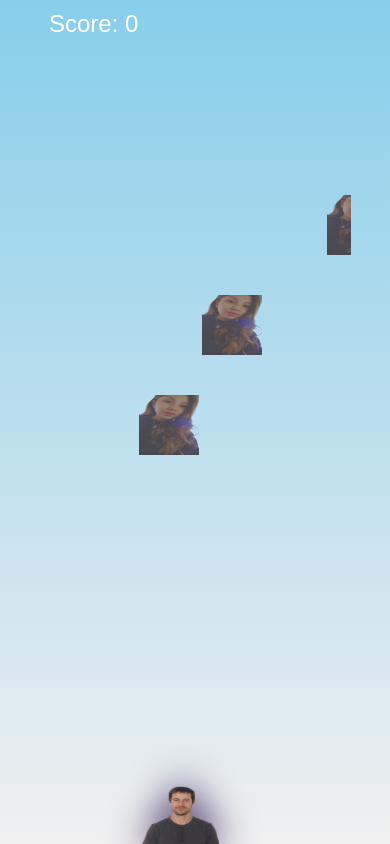
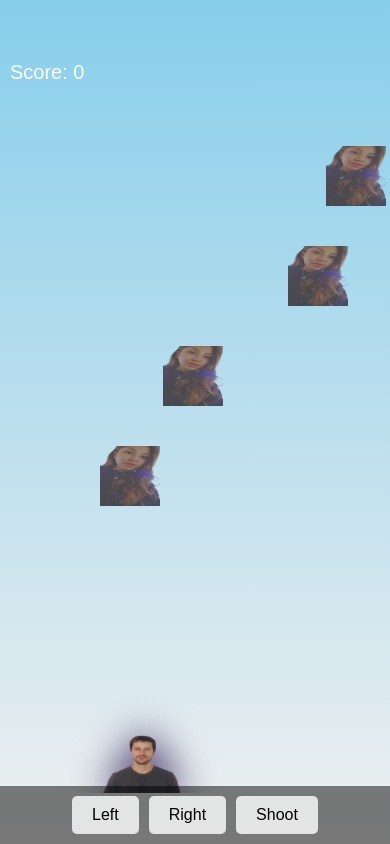
Before and after one commit to katherincmdiz/juego-cumplea-os, a React app: page /juego in a window 390 px wide. Built offline with nearby package versions, Linux system fonts and the light colour scheme; the HTML template or start-up script is replaced by a standard one.

Commit message:
creando nuevo componente

```diff
--- /dev/null
+++ b/src/assets/components/Footer/Footer.jsx
@@ -0,0 +1,14 @@
+import React from 'react';
+import styles from './Footer.module.css';
+
+const Footer = ({ onLeft, onRight, onShoot }) => {
+  return (
+    <div className={styles.footer}>
+      <button onTouchStart={onLeft}>Left</button>
+      <button onTouchStart={onRight}>Right</button>
+      <button onTouchStart={onShoot}>Shoot</button>
+    </div>
+  );
+};
+
+export default Footer;
--- /dev/null
+++ b/src/assets/components/Footer/Footer.module.css
@@ -0,0 +1,26 @@
+.footer {
+    position: fixed;
+    bottom: 0;
+    width: 100%;
+    display: flex;
+    justify-content: center;
+    gap: 10px;
+    background-color: rgba(0, 0, 0, 0.5);
+    padding: 10px 0;
+  }
+
+  /* Media query para mostrar footer solo en dispositivos móviles */
+  @media (min-width: 768px) {
+    .footer {
+      display: none;
+    }
+  }
+
+  button {
+    padding: 10px 20px;
+    font-size: 16px;
+    background-color: rgba(255, 255, 255, 0.8);
+    border: none;
+    border-radius: 5px;
+    cursor: pointer;
+  }
--- a/src/assets/pages/Game/Game.jsx
+++ b/src/assets/pages/Game/Game.jsx
@@ -1,8 +1,9 @@
-import React, { useState, useEffect, useRef } from 'react';
+import React, { useState, useEffect } from 'react';
 import styles from './Game.module.css';
 import Player from '../../components/Player/Player';
 import Enemigo from '../../components/Enemigo/Enemigo';
 import bulletImage from '../../../../public/img/icono-favorito.png';
+import Footer from '../../components/Footer/Footer'; // Importa el componente Footer
 
 const Game = () => {
   const [playerPos, setPlayerPos] = useState({ x: 100, y: 0 });
@@ -75,7 +76,13 @@ const Game = () => {
     return () => clearInterval(interval);
   }, [bullets, enemies, score]);
 
-
+  const handleTouchStart = (direction) => {
+    if (direction === 'left') {
+      setPlayerPos(pos => ({ ...pos, x: pos.x - 10 }));
+    } else if (direction === 'right') {
+      setPlayerPos(pos => ({ ...pos, x: pos.x + 10 }));
+    }
+  };
 
   return (
     <div className={styles.container}>
@@ -93,6 +100,11 @@ const Game = () => {
         />
       ))}
       <div className={styles.score}>Score: {score}</div>
+      <Footer
+        onLeft={() => handleTouchStart('left')}
+        onRight={() => handleTouchStart('right')}
+        onShoot={shoot}
+      />
     </div>
   );
 };
--- a/src/assets/pages/Game/Game.module.css
+++ b/src/assets/pages/Game/Game.module.css
@@ -1,35 +1,29 @@
 .container {
   position: relative;
-  width: 80%;
+  width: 100%;
   height: 100vh;
-  background: linear-gradient(to bottom, #87ceeb, #f0f0f0);
   overflow: hidden;
-  padding: 20px;
+}
+
+.bullet {
+  position: absolute;
+  width: 30px;
+  height: 30px;
 }
 
 .score {
   position: absolute;
   top: 10px;
   left: 10px;
-  font-size: 24px;
   color: white;
-}
-.lives {
-  left: 100px;
+  font-size: 20px;
 }
 
-.bullet {
-  position: absolute;
-  width: 60px;
-  height: 60px;
+/* Media query para mostrar controles solo en dispositivos móviles */
+
+@media (max-width: 768px) {
+  .container {
+    height: 88%;
+
+  }
 }
-
-.gameOver {
-  position: absolute;
-  top: 50%;
-  left: 50%;
-  transform: translate(-50%, -50%);
-  font-size: 36px;
-  color: red;
-  text-align: center;
-}
```
